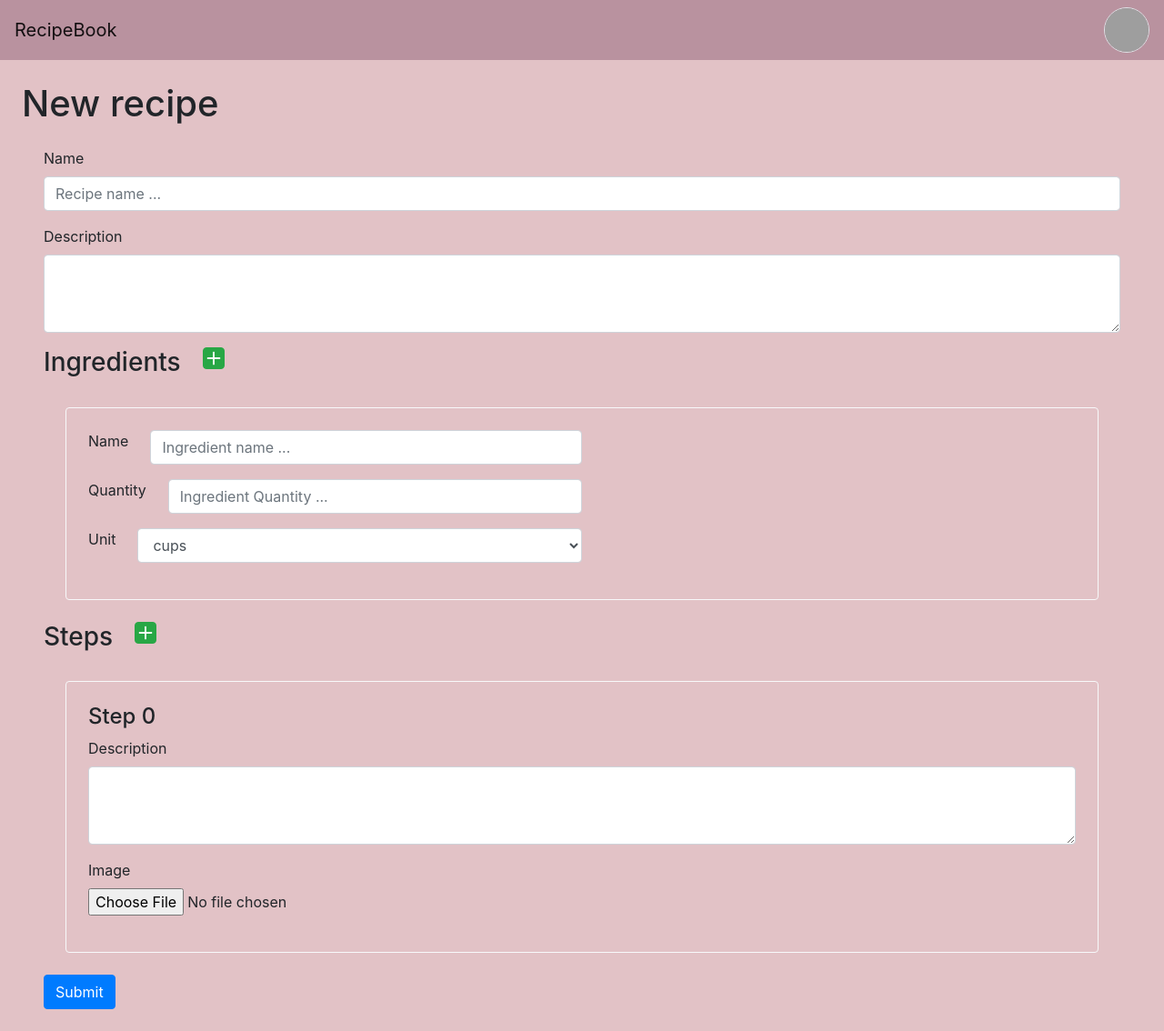
After one commit to eskrr/RecipeBook, a PHP site: page /recipes/create.html in a window 1280 px wide. The commit adds this page. Shown: the whole page at 91% size. Run offline with PHP 8.4, Linux system fonts and the light colour scheme; grey boxes are pictures that could not be loaded.

Commit message:
Recipes create

```diff
--- a/css/application.css
+++ b/css/application.css
@@ -16,3 +16,7 @@
 	width: 300px;
 	height: 300px;
 }
+
+.clickable {
+	cursor: pointer;
+}
--- /dev/null
+++ b/recipes/create.html
@@ -0,0 +1,130 @@
+<!DOCTYPE html>
+<html>
+	<head>
+		<meta charset="UTF-8"/>
+		<link rel="stylesheet" href="/css/application.css">
+		<link rel="stylesheet" href="https://stackpath.bootstrapcdn.com/bootstrap/4.3.1/css/bootstrap.min.css" integrity="sha384-ggOyR0iXCbMQv3Xipma34MD+dH/1fQ784/j6cY/iJTQUOhcWr7x9JvoRxT2MZw1T" crossorigin="anonymous">
+		<script src="https://ajax.googleapis.com/ajax/libs/jquery/3.5.1/jquery.min.js"></script>
+  		<script src="https://unpkg.com/feather-icons"></script>
+		<script src="js/create.js"></script>
+		<title>RecipeBook</title>
+	</head>
+	<body class="bgcolor-secondary">
+		<header class="bgcolor-primary">
+			<nav class="navbar navbar-light bgcolor-primary justify-content-between">
+				<a class="navbar-brand" href="/recipes/index.html">RecipeBook</a>
+				<a href="/user/show.html">
+					<img src="https://cdn.pixabay.com/photo/2015/10/05/22/37/blank-profile-picture-973460_640.png" class="profile-pic border rounded-circle">
+				</a>
+			</nav>
+		</header>
+		<main class="m-4">
+			<h1>New recipe</h1>
+			<form class="m-4">
+				<input type="hidden" id="author_id" value="">
+				<div class="form-group">
+					<label for="name">Name</label>
+					<input required type="text" class="form-control" id="name" placeholder="Recipe name ...">
+				</div>
+				<div class="form-group">
+				    <label for="description">Description</label>
+				    <textarea class="form-control" id="description" rows="3"></textarea>
+			    </div>
+			    <div class="d-flex">
+			    	<h3 class="mr-4">Ingredients</h3>
+					<i id="addIngredient" data-feather="plus" class="border border-success rounded bg-success text-white clickable"></i>
+			    </div>
+			    <div id="ingredients">
+				    <div class="ingredient border border-light rounded m-4 p-4 d-flex">
+				    	<div class="w-50">
+							<div class="form-group d-flex">
+								<label for="ingredientName">Name</label>
+								<input required type="text" class="form-control ml-4" id="ingredientName" placeholder="Ingredient name ...">
+							</div>
+							<div class="form-group d-flex">
+								<label for="ingredientQuantity">Quantity</label>
+								<input required type="text" class="form-control ml-4" id="ingredientQuantity" placeholder="Ingredient Quantity ...">
+							</div>
+							<div class="form-group d-flex">
+								<label for="ingredientUnit">Unit</label>
+								<select class="form-control ml-4" id="ingredientUnit">
+									<option>cups</option>
+									<option>liters</option>
+									<option>grams</option>
+									<option>pieces</option>
+									<option>kilograms</option>
+								</select>
+							</div>
+						</div>
+				    </div>
+				</div>
+			    <div class="d-flex">
+			    	<h3 class="mr-4">Steps</h3>
+					<i id="addStep" data-feather="plus" class="border border-success rounded bg-success text-white clickable"></i>
+			    </div>
+			    <div id="steps">
+				    <div class="step border border-light rounded m-4 p-4">
+						<div class="d-flex justify-content-between">
+		    				<h4>Step <span class="stepNum">0</span></h4>
+						</div>
+						<div class="form-group">
+						    <label for="description">Description</label>
+						    <textarea class="form-control w-100" id="description" rows="3"></textarea>
+					    </div>
+						<div class="form-group">
+							<label for="stepImage">Image</label>
+							<input type="file" accept="image/*" class="form-control-file" id="stepImage">
+						</div>
+				    </div>
+				</div>
+				<button type="submit" class="btn btn-primary">Submit</button>
+			</form>
+		</main>
+	</body>
+	<template id="ingredientForm">
+	    <div class="ingredient border border-light rounded m-4 p-4 d-flex">
+	    	<div class="w-50">
+				<div class="form-group d-flex">
+					<label for="ingredientName">Name</label>
+					<input required type="text" class="form-control ml-4" id="ingredientName" placeholder="Ingredient name ...">
+				</div>
+				<div class="form-group d-flex">
+					<label for="ingredientQuantity">Quantity</label>
+					<input required type="text" class="form-control ml-4" id="ingredientQuantity" placeholder="Ingredient Quantity ...">
+				</div>
+				<div class="form-group d-flex">
+					<label for="ingredientUnit">Unit</label>
+					<select class="form-control ml-4" id="ingredientUnit">
+						<option>cups</option>
+						<option>liters</option>
+						<option>grams</option>
+						<option>pieces</option>
+						<option>kilograms</option>
+					</select>
+				</div>
+			</div>
+			<div class="w-50 flex-row-reverse d-flex">
+				<i data-feather="trash" class="removeIngredient border border-danger rounded bg-danger text-white clickable"></i>
+			</div>
+	    </div>
+	</template>
+	<template id="stepForm">
+	    <div class="step border border-light rounded m-4 p-4">
+			<div class="d-flex justify-content-between">
+		    	<h4>Step <span class="stepNum"></span></h4>
+				<i data-feather="trash" class="removeStep border border-danger rounded bg-danger text-white clickable"></i>
+			</div>
+			<div class="form-group">
+			    <label for="description">Description</label>
+			    <textarea class="form-control w-100" id="description" rows="3"></textarea>
+		    </div>
+			<div class="form-group">
+				<label for="stepImage">Image</label>
+				<input type="file" accept="image/*" class="form-control-file" id="stepImage">
+			</div>
+	    </div>
+	</template>
+	<script>
+      feather.replace()
+    </script>
+</html>
--- /dev/null
+++ b/recipes/js/create.js
@@ -0,0 +1,27 @@
+$(document).ready(function() {
+  $('#addIngredient').click(function() {
+    let ingredientTemplate = $($('#ingredientForm').html());
+    $('#ingredients').append(ingredientTemplate);
+    feather.replace();
+  });
+
+  $('#ingredients').on('click', '.removeIngredient', function() {
+    $(this).closest('.ingredient').remove();
+  });
+
+
+  $('#addStep').click(function() {
+    let stepTemplate = $($('#stepForm').html());
+    stepTemplate.find('.stepNum').text($('.step').length);
+    $('#steps').append(stepTemplate);
+    feather.replace();
+  });
+
+  $('#steps').on('click', '.removeStep', function() {
+    $(this).closest('.step').remove();
+
+    $('.step').each(function(index, step) {
+      $(step).find('.stepNum').text(index);
+    });
+  });
+});
--- a/recipes/js/show.js
+++ b/recipes/js/show.js
@@ -41,7 +41,6 @@ $(document).ready(function() {
           `);
         }
 
-
         $('#recipeSteps').append(stepHTML);
       });
     }
--- a/recipes/show.html
+++ b/recipes/show.html
@@ -39,7 +39,7 @@
 	</body>
 	</html>
 	<template id="stepTemplate">
-		<div class="d-flex mt-4">
+		<div class="d-flex mt-4 ingredient">
 			<li id="stepDescription">
 			</li>
 			<div id="stepImage">
```
